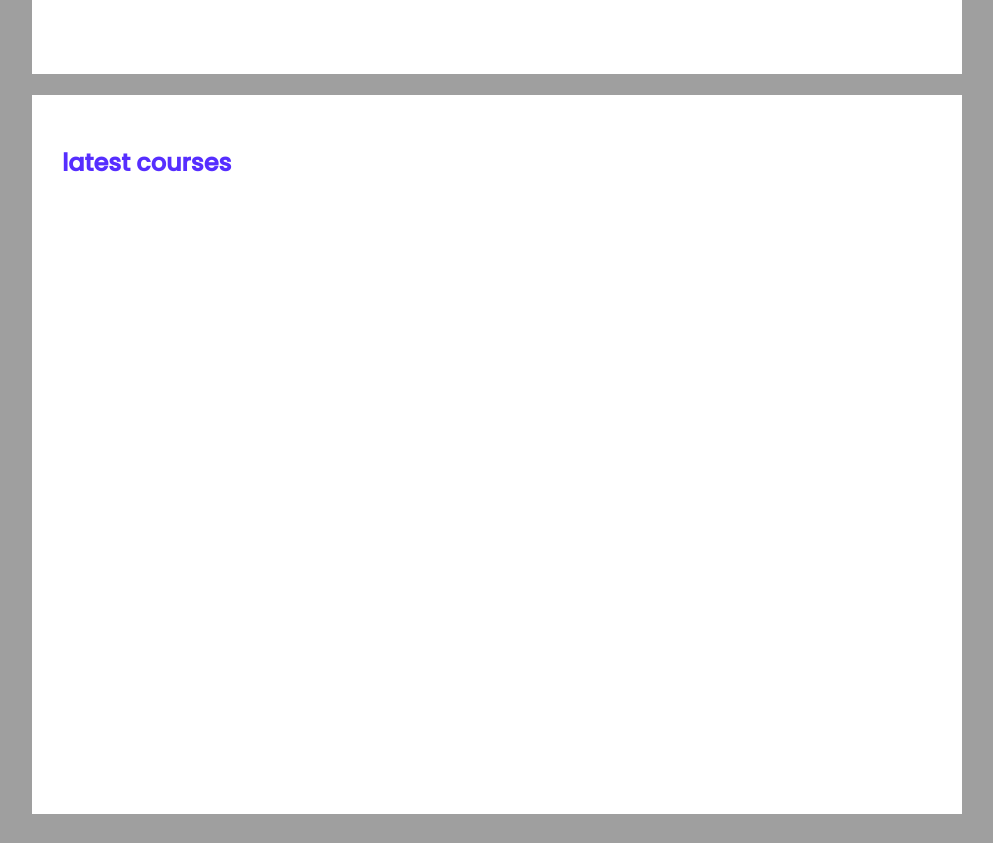
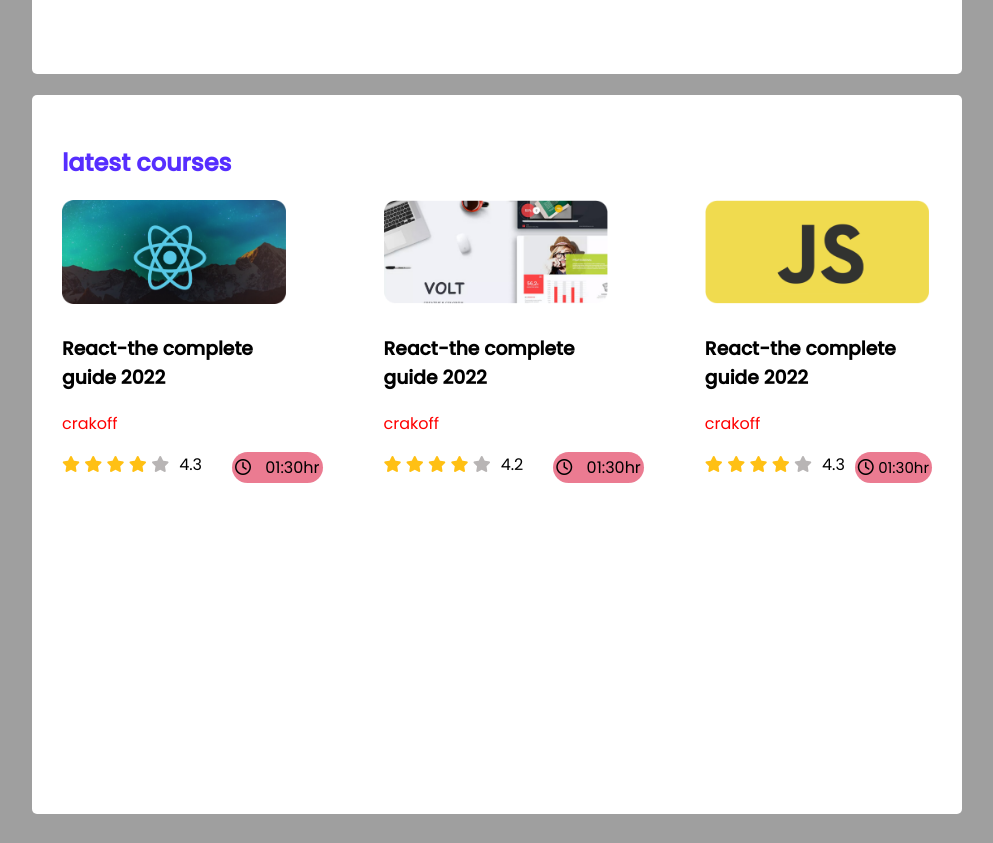
Before and after one commit to Dip8080/leader-board, a plain HTML site: page index.html in a window 1280 px wide. Shown: the part 653-1496 px from the top of the page, without its empty margins (143-1136 px from the left). Drawn offline with Linux system fonts and the light colour scheme.

Commit message:
4th commit

```diff
--- a/index.html
+++ b/index.html
@@ -5,7 +5,10 @@
     <meta http-equiv="X-UA-Compatible" content="IE=edge">
     <meta name="viewport" content="width=device-width, initial-scale=1.0">
     <title>Document</title>
+
+
     <link rel="stylesheet" href="style.css">
+    <script src="https://kit.fontawesome.com/e09334e28b.js" crossorigin="anonymous"></script>
 </head>
 <body>
     <!-- header section start -->
@@ -68,6 +71,7 @@
                         <div class="blog_info">
                             <h3 class="blog_title">13 of my favourite ui/ux goodies</h3>
                             <p class="blog_author"> by <a href=""> Danny sapio</a></p>
+
                         </div>
                     </article>
                     <article class="blog">
@@ -97,6 +101,76 @@
       <!-- latest couse start -->
       <section class="container">
           <h2 class="section_title"> latest courses</h2>
+          <div class="courses">
+              <div class="course">
+                  <div class="banner">
+                      <img src="images/courses/course-1.png" alt="">
+                  </div>
+                  <div class="course_content">
+                      <h3 class="course_title">React-the complete <br> guide 2022</h3>
+                      <p class="course_instructor"><a href=""></a> crakoff</p>
+                      <div class="rating">
+                          <span class="star_icon">
+                         <i class="fas fa-star"></i>
+                         <i class="fas fa-star"></i>
+                         <i class="fas fa-star"></i>
+                         <i class="fas fa-star"></i>
+                         <i style="color: rgb(184, 181, 181);" class="fas fa-star"></i>
+                        </span>
+                        <div style="padding-left: 10px;">4.3</div>
+
+                        <span class="clock_icon" style="margin-left: 30px;">
+                            <i class="far fa-clock"></i> <span style="margin-left: 10px;">01:30hr</span>
+                        </span>
+                    </div>
+                  </div>
+              </div>
+              <div class="course">
+                  <div class="banner">
+                      <img src="images/courses/course-2.png" alt="">
+                  </div>
+                  <div class="course_content">
+                      <h3 class="course_title">React-the complete <br> guide 2022</h3>
+                      <p class="course_instructor"><a href=""></a> crakoff</p>
+                  </div>
+                  <div class="rating">
+                    <span class="star_icon">
+                   <i class="fas fa-star"></i>
+                   <i class="fas fa-star"></i>
+                   <i class="fas fa-star"></i>
+                   <i class="fas fa-star"></i>
+                   <i style="color: rgb(184, 181, 181);" class="fas fa-star"></i>
+                  </span>
+                  <div style="padding-left: 10px;">4.2</div>
+
+                  <div class="clock_icon" style="margin-left: 30px;">
+                      <i class="far fa-clock"></i> <span style="margin-left: 10px;">01:30hr</span>
+                  </div>
+              </div>
+              </div>
+              <div class="course">
+                  <div class="banner">
+                      <img src="images/courses/course-3.png" alt="">
+                  </div>
+                  <div class="course_content">
+                      <h3 class="course_title">React-the complete <br> guide 2022</h3>
+                      <p class="course_instructor"><a href=""></a> crakoff</p>
+                  </div>
+                <div class="rating">
+                    <div class="star_icon">
+                   <i class="fas fa-star"></i>
+                   <i class="fas fa-star"></i>
+                   <i class="fas fa-star"></i>
+                   <i class="fas fa-star"></i>
+                   <i style="color: rgb(184, 181, 181);" class="fas fa-star"></i>
+                    </div>
+                  <div style="padding-left: 10px;">4.3</div>
+                  <div class="clock_icon">
+                    <i class="far fa-clock"></i>  <span style=" font-size: 15px;">01:30hr</span>
+                </div>
+              </div>
+              </div>
+          </div>
       </section>
 
 
--- a/style.css
+++ b/style.css
@@ -9,9 +9,10 @@ body{
 }
 main{
     display: flex;
-    justify-content: center;
+
     flex-direction: column;
     align-items: center;
+
 }
 
 .container{
@@ -20,6 +21,7 @@ main{
     height: 659px;
     padding:30px;
     margin-bottom: 21px;
+    border-radius: 5px;
 }
 hr{
     border:1px solid #D1D1D1;
@@ -100,3 +102,48 @@ hr{
     text-decoration: none;
     font-size: 16px;
 }
+
+
+/*----------
+ course css
+----------- */
+.courses{
+    display: flex;
+    justify-content: space-between;
+}
+
+ .banner img{
+    width: 224px;
+    height: 104px;
+}
+.course_content{
+    margin-top: 23px;
+
+}
+
+.course_title{
+
+    margin-top: 0;
+
+}
+.course_instructor,.course_instructor a{
+ padding-top: 0 ;
+ text-decoration: none;
+ color: red;
+}
+.rating{
+    display: flex;
+    flex-direction: row;
+}
+
+.fa-star{
+    color:
+    #FFC014;
+}
+.clock_icon{
+background-color: rgba(220, 20, 60, 0.562);
+border-radius: 25px;
+padding: 3px;
+margin-left:10px;
+margin-bottom: 15px;
+}
```
